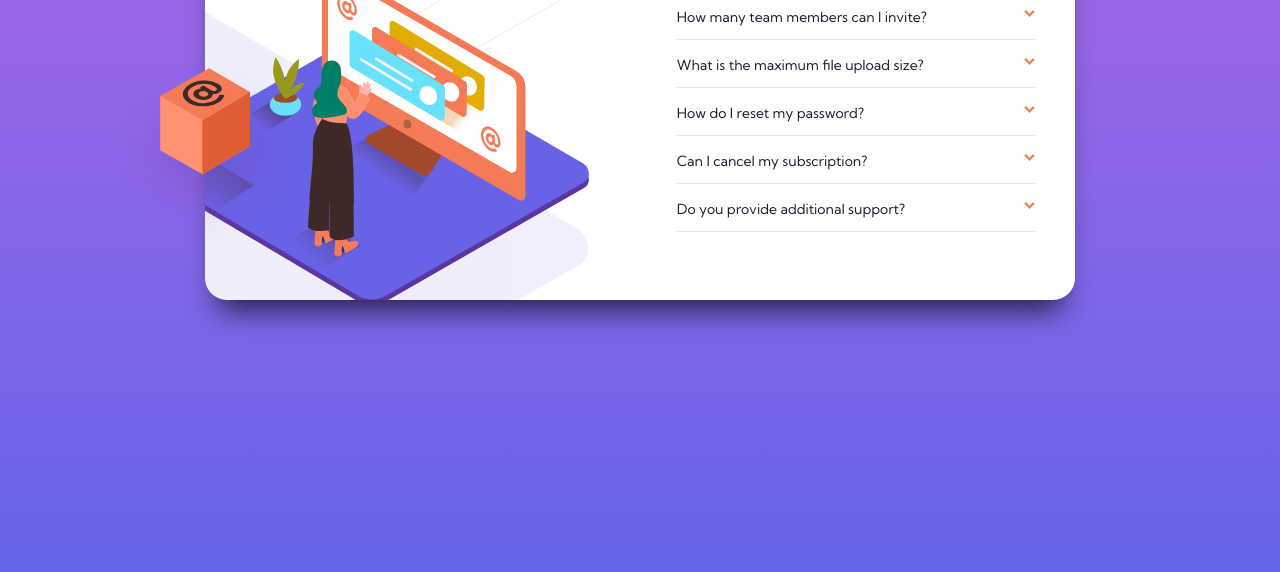
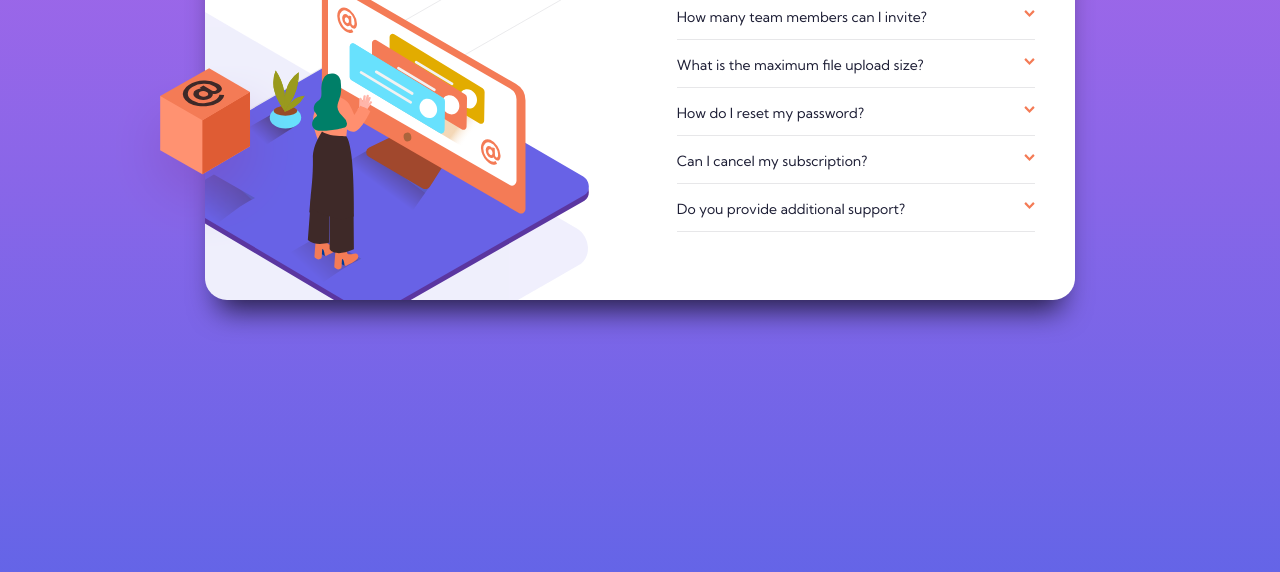
Before and after one commit to titocs/FAQ-accordion, a plain HTML site: page index.html in a window 1280 px wide. Shown: the part 228-800 px from the top of the page. Drawn offline with Linux system fonts and the light colour scheme.

Commit message:
Update style.css

```diff
--- a/style.css
+++ b/style.css
@@ -222,7 +222,7 @@ main {
         flex-basis: 50%;
         background-image: url("images/illustration-woman-online-desktop.svg"), url("images/bg-pattern-desktop.svg");
         background-repeat: no-repeat;
-        background-position: -5vw 5vw, -39vw -21vw;
+        background-position: -5vw 6vw, -39vw -21vw;
         background-size: 35vw, 69vw;
     }
 
```
